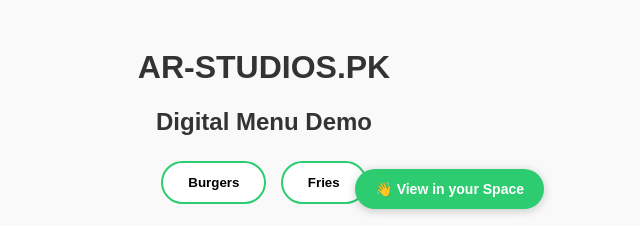
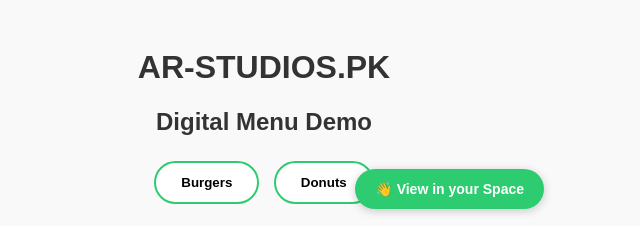
Before and after one commit to amzan67/finally, a plain HTML site: page index.html in a window 1280 px wide. Shown: the top 226 px of the page, 376-1016 px from the left. Drawn offline with Linux system fonts and the light colour scheme; some packages are replaced by stand-ins of ours; a script that the page names is missing.

Commit message:
Update menu items and fix button functionality

```diff
--- a/index.html
+++ b/index.html
@@ -55,7 +55,7 @@
 
     <div class="button-group">
         <button class="category-btn" onclick="updateMenu('burger.glb', 'Classic Burger', 'A juicy beef patty with fresh lettuce and cheese.', 'PKR 400')">Burgers</button>
-        <button class="category-btn" onclick="updateMenu('pizza.glb', 'Fries', 'A standard plate of French Fries', 'PKR 200')">Fries</button>
+        <button class="category-btn" onclick="updateMenu('donuts.glb', 'Donuts', '7 creamy Donuts', 'PKR 300')">Donuts</button>
     </div>
 
     <div class="viewer-container">
```
